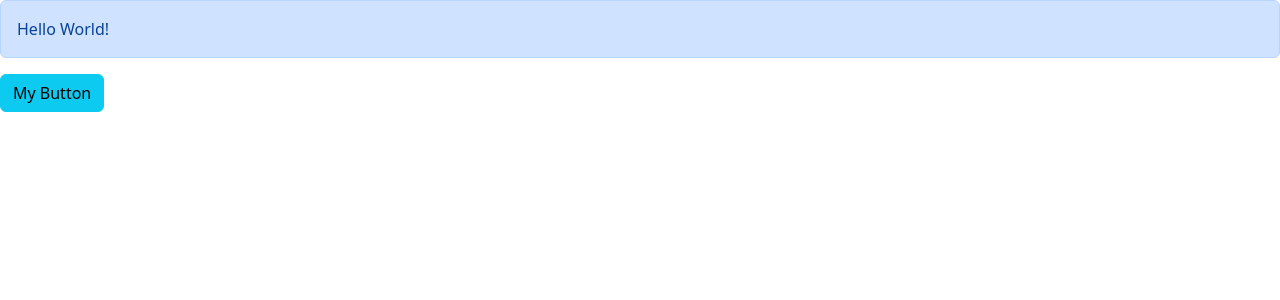
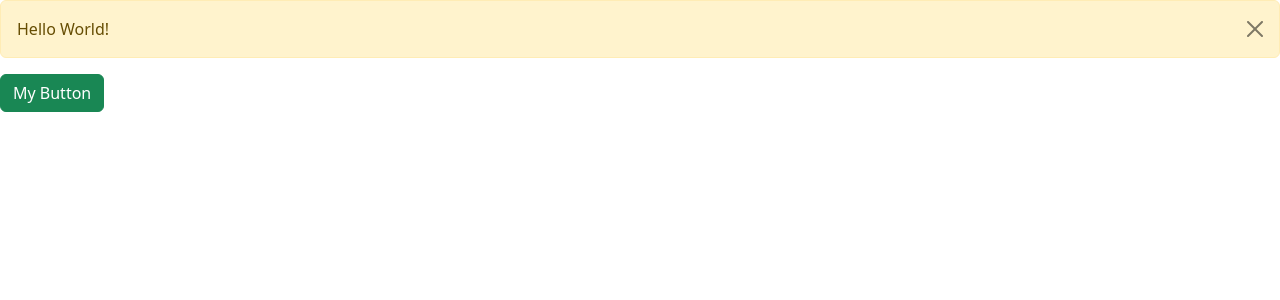
Before and after one commit to NaveenManjappa/react-playground, a React (Vite) app in the folder react-app/: page / in a window 1280 px wide. Both pictures are taken after a click on the button "My Button". Shown: the top 300 px of the page. Built offline with nearby package versions, Linux system fonts and the light colour scheme.

Commit message:
react-app Alert component

```diff
--- a/react-app/src/App.tsx
+++ b/react-app/src/App.tsx
@@ -1,13 +1,21 @@
+import { useState } from "react";
 import Alert from "./components/Alert";
 import Button from "./components/Button";
 
 function App() {
+  const [alertVisible, setAlertVisibility] = useState(false);
+  const handleClose = () => setAlertVisibility(false);
+
   return (
     <div>
-      <Alert>
-        Hello <span>World!</span>
-      </Alert>
-      <Button color='info' onClick={() => console.log('clicked')}>My Button</Button>
+      {alertVisible && (
+        <Alert onClose={handleClose}>
+          Hello <span>World!</span>
+        </Alert>
+      )}
+      <Button color="success" onClick={() => setAlertVisibility(true)}>
+        My Button
+      </Button>
     </div>
   );
 }
--- a/react-app/src/components/Alert.tsx
+++ b/react-app/src/components/Alert.tsx
@@ -2,10 +2,22 @@
 
 interface Props {
   children: ReactNode;
+  onClose:() => void;
 }
 
-const Alert = ({ children }:Props) => {
-  return <div className="alert alert-primary">{children}</div>;
+const Alert = ({ children,onClose }: Props) => {
+  return (
+    <div className="alert alert-warning alert-dismissible fade show" role="alert">
+      {children}
+      <button
+        type="button"
+        className="btn-close"
+        data-bs-dismiss="alert"
+        aria-label="Close"
+        onClick={onClose}
+      ></button>
+    </div>
+  );
 };
 
 export default Alert;
```
